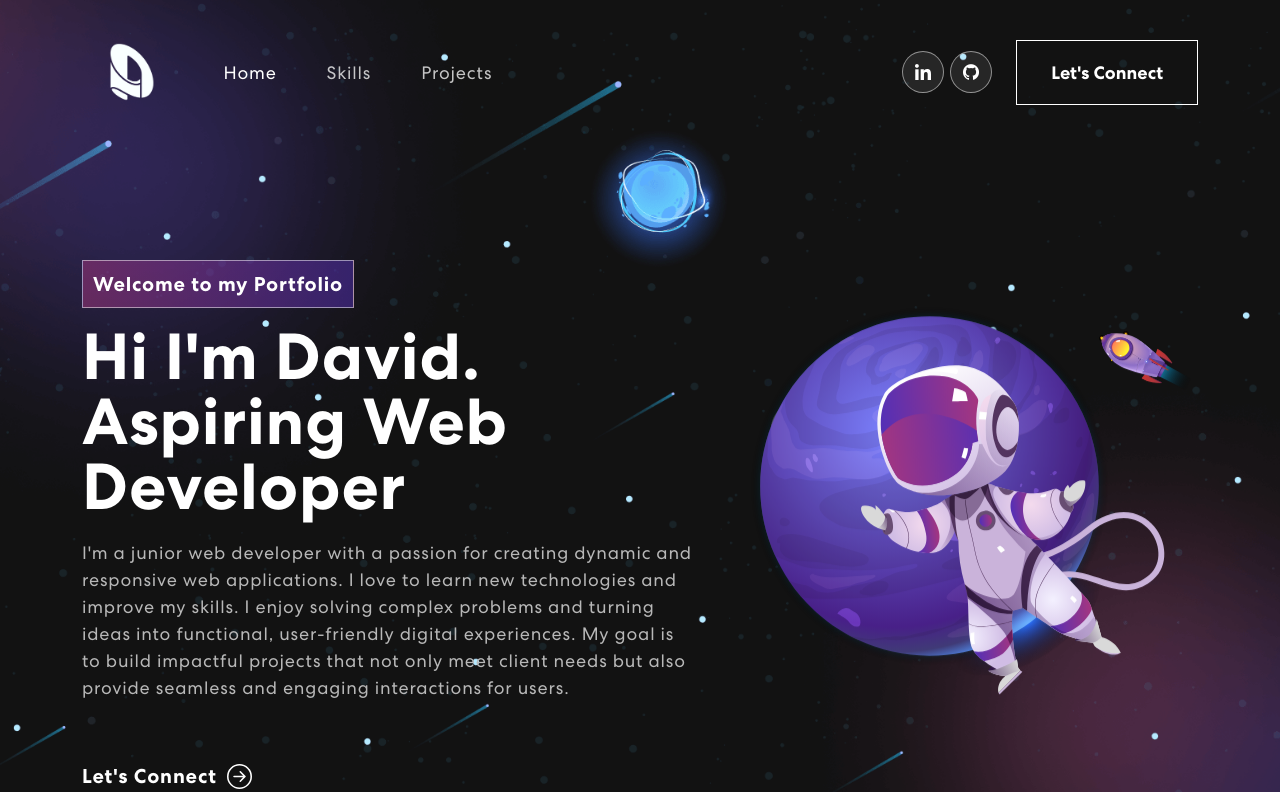
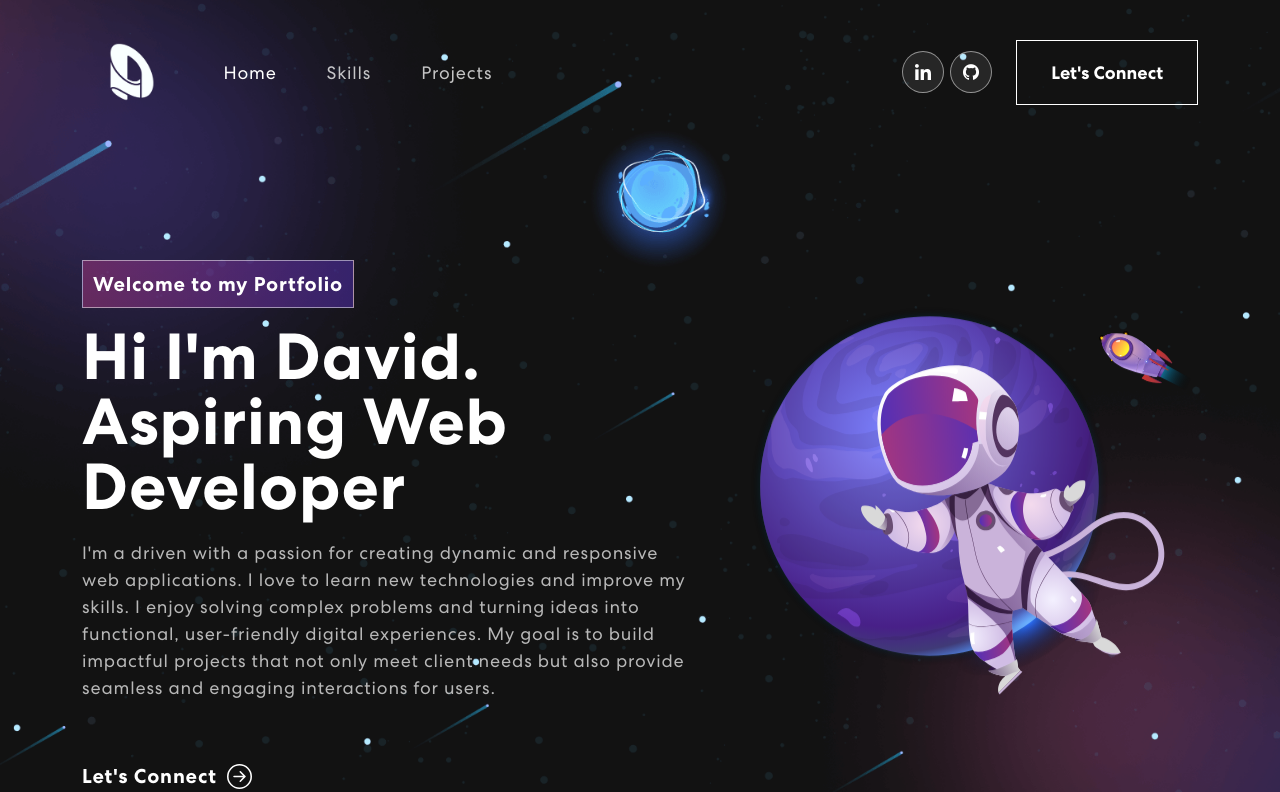
Before and after one commit to davidleesaber/personalportfolio, a React (Create React App) app: page / in a window 1280 px wide. Shown: the top 792 px of the page. Built offline with nearby package versions, Linux system fonts and the light colour scheme.

Commit message:
updated about me

```diff
--- a/src/components/Banner.js
+++ b/src/components/Banner.js
@@ -57,7 +57,7 @@ export const Banner = () => {
                             <div className={isVisible ? "animate__animated animate__fadeIn" : ""}>
                             <span className="tagline">Welcome to my Portfolio</span>
                             <h1>{'Hi I\'m David. '} <span className="wrap">{text}</span></h1>
-                            <p>I'm a junior web developer with a passion for creating dynamic and responsive web applications. I love to learn new technologies and improve my skills. I enjoy solving complex problems and turning ideas into functional, user-friendly digital experiences. My goal is to build impactful projects that not only meet client needs but also provide seamless and engaging interactions for users.</p>
+                            <p>I'm a driven with a passion for creating dynamic and responsive web applications. I love to learn new technologies and improve my skills. I enjoy solving complex problems and turning ideas into functional, user-friendly digital experiences. My goal is to build impactful projects that not only meet client needs but also provide seamless and engaging interactions for users.</p>
                             <button onClick={() => console.log('connect')}>Let's Connect <ArrowRightCircle size={25}/></button>
                             </div>
                         }
```
